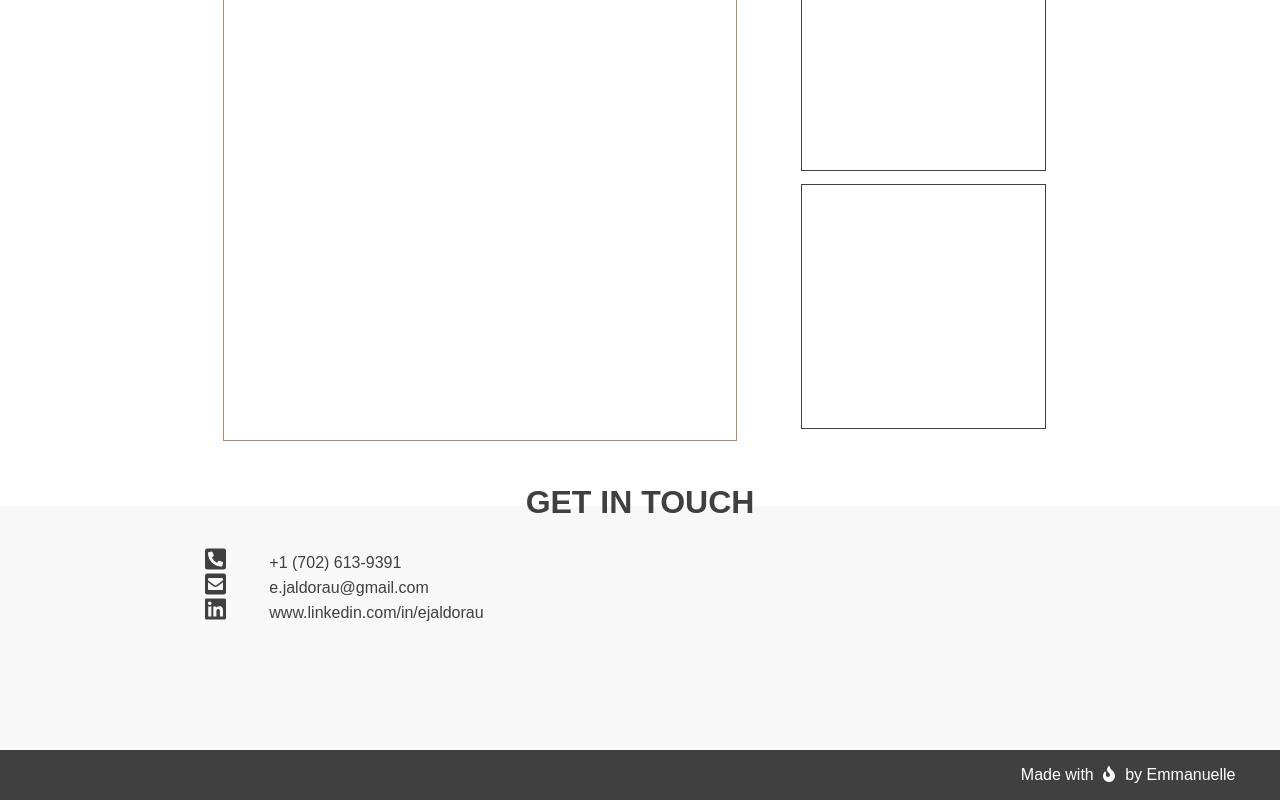
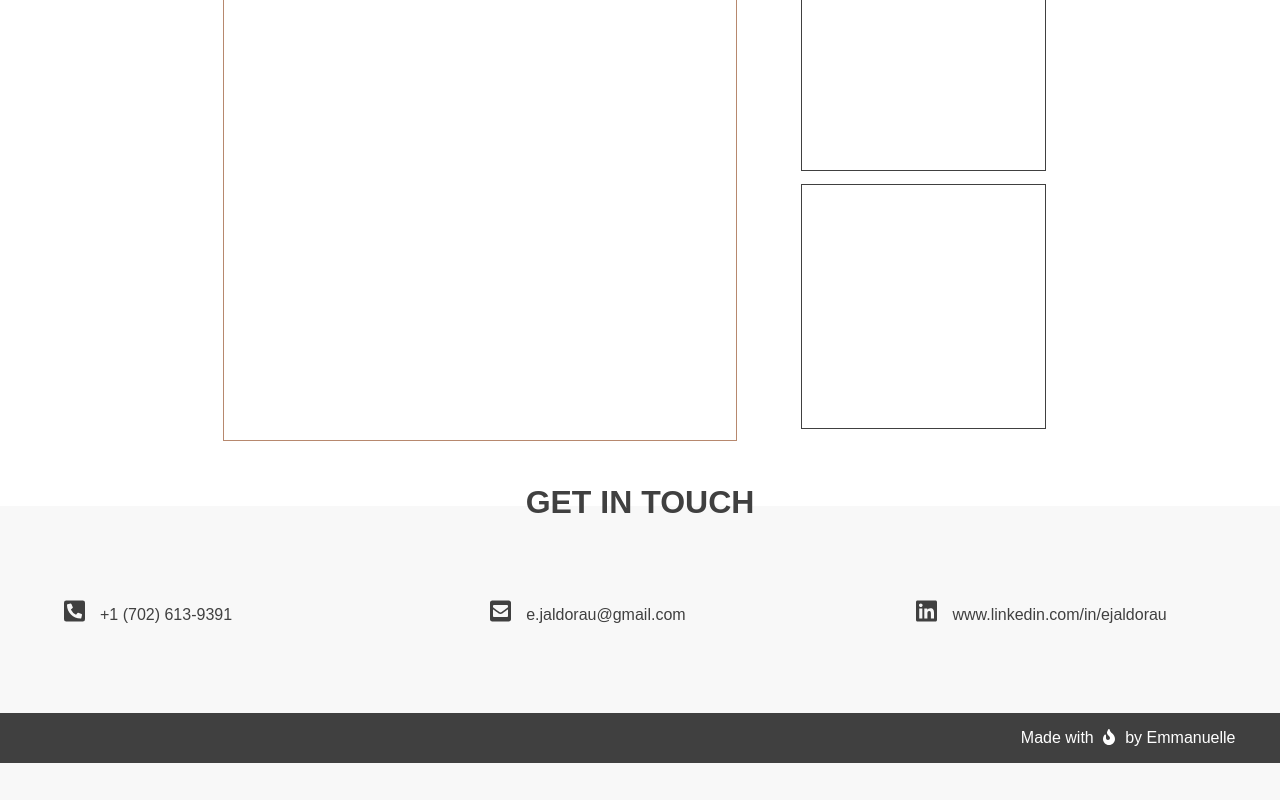
Before and after one commit to emmanuellejaldorau/my-portfolio, a React (Create React App) app: page / in a window 1280 px wide. Shown: the part 2148-2948 px from the top of the page. After the commit the page ends 2911 px from the top, so only its background shows below. Built offline with nearby package versions, Linux system fonts and the light colour scheme.

Commit message:
feat(contact): adjusted section for desktop

```diff
--- a/src/App.css
+++ b/src/App.css
@@ -402,6 +402,23 @@ padding: 0;
     margin-bottom: 5%;
   }
 
+/*--------------------Get in touch------------------------*/
+.contact {
+  margin-bottom: 5%;
+}
+
+
+.contact > div {
+  width: 90%;
+  display: flex;
+  justify-content: space-between;
+  margin: 4% 0 2%;
+}
+
+.contact-item{
+  width: 26%;
+}
+
 /*--------------------Footer------------------------*/
   .footer p {
     margin: 0 5% 0 0;
--- a/src/components/Contact.js
+++ b/src/components/Contact.js
@@ -10,15 +10,15 @@ function Contact() {
       <section className="contact">
         <h2 className="contact-title">GET IN TOUCH</h2>
         <div>
-          <div>
+          <div className="contact-item">
             <FontAwesomeIcon className="contact-icon" icon="phone-square-alt" />
             +1 (702) 613-9391
           </div>
-          <div>
+          <div className="contact-item">
             <FontAwesomeIcon className="contact-icon" icon="envelope-square" />
             e.jaldorau@gmail.com
           </div>
-          <div>
+          <div className="contact-item">
             <FontAwesomeIcon className="contact-icon" icon={['fab', 'linkedin']} />
             www.linkedin.com/in/ejaldorau
           </div>
```
